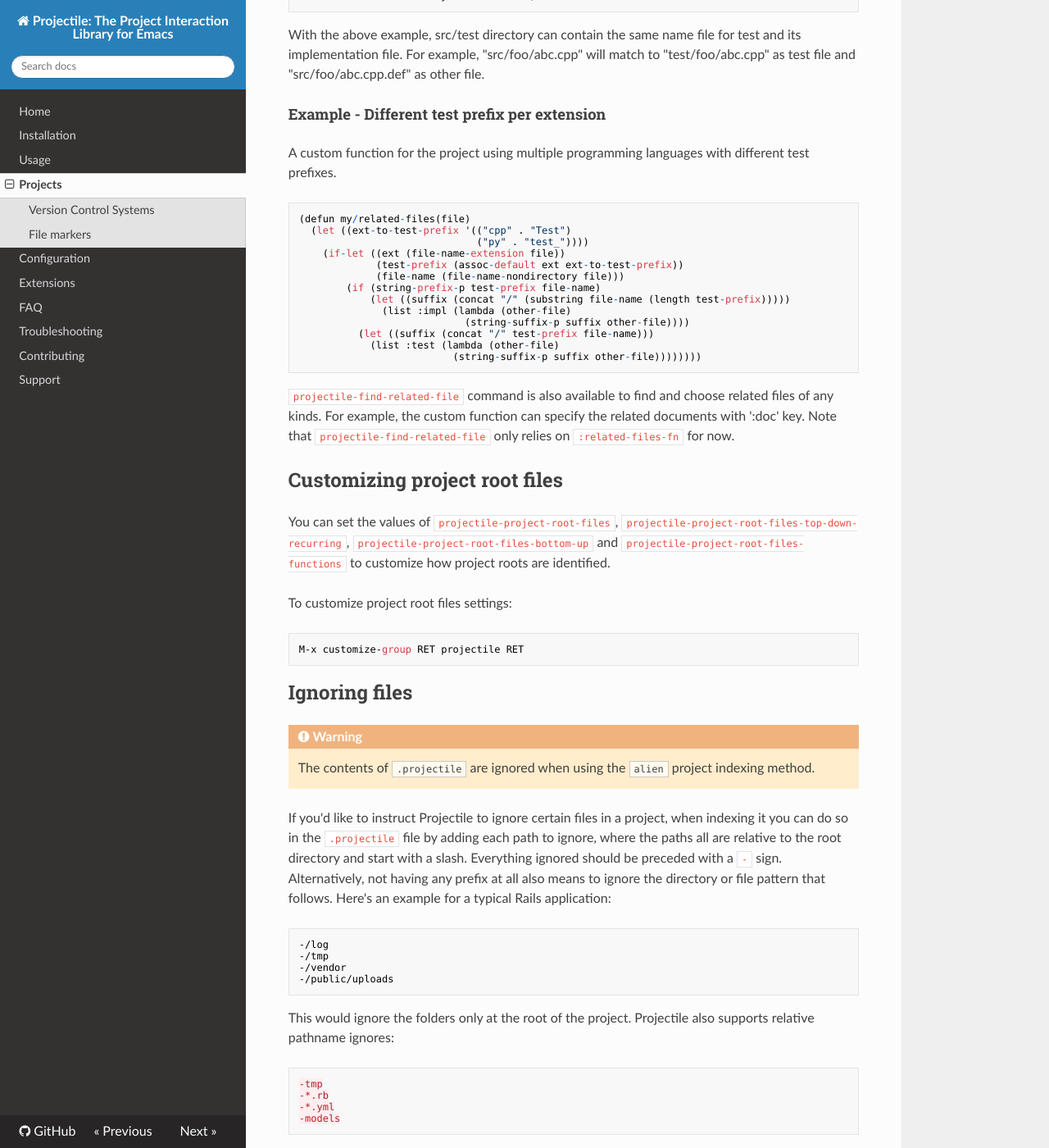
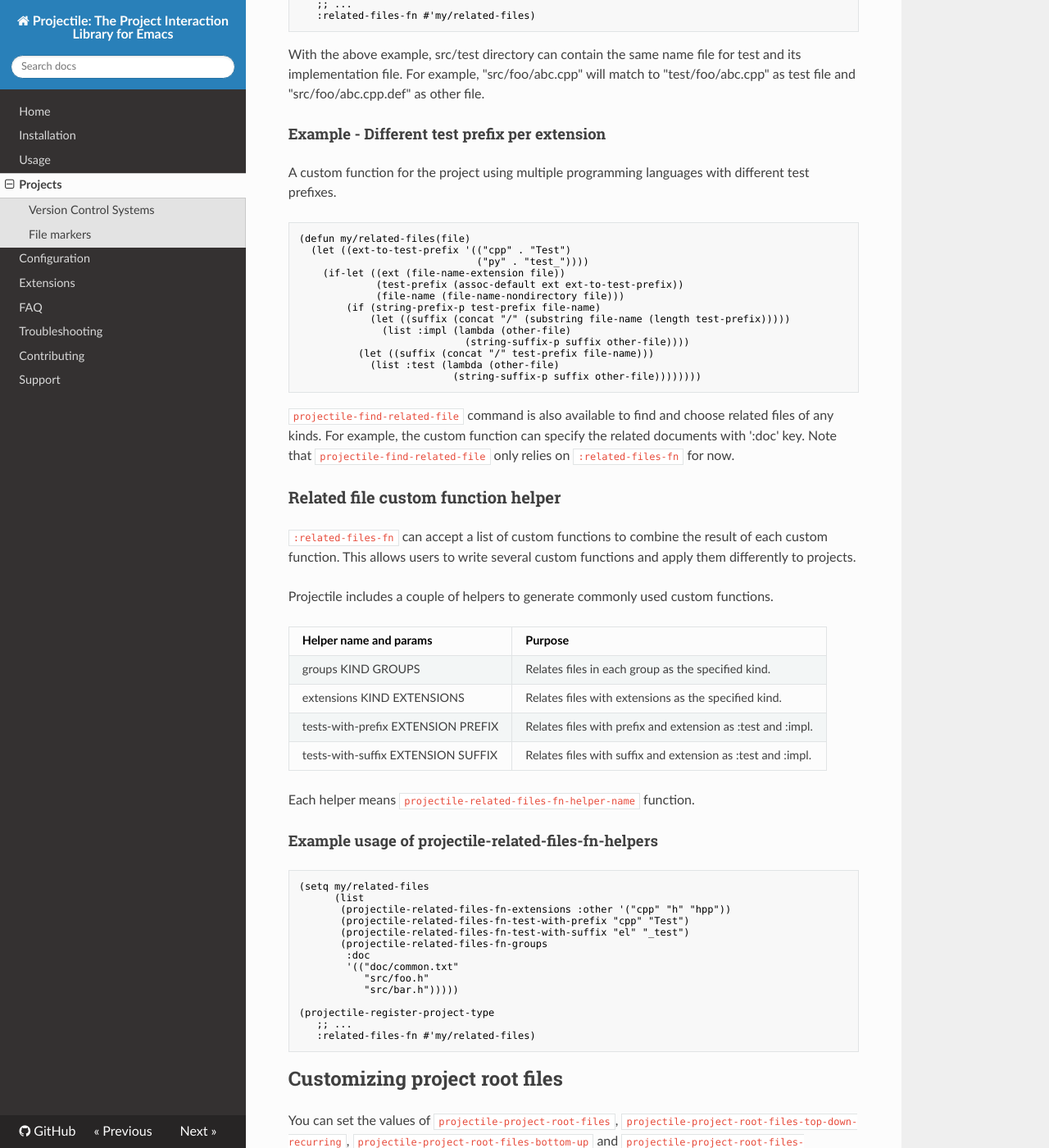
Before and after one commit to bbatsov/projectile, an MkDocs documentation site: the page built from doc/projects.md, in a window 1280 px wide and 1400 px high, scrolled down 4458 px. Shown: the whole window at 82% size. Built offline with MkDocs 1.6.1, drawn with Linux system fonts in a browser that asks for light colours; nearby versions of some CDN libraries; old or Windows-style settings are respelled for this version of MkDocs; some of the changed text lies outside the part shown.

Commit message:
Add :related-files-fn custom function helpers (#1401)

````diff
--- a/doc/projects.md
+++ b/doc/projects.md
@@ -141,9 +141,9 @@
 find other files based on the extension.
 
 For the full control of finding related files, `:related-files-fn` option with a
-custom function can be used. The custom function accepts the relative file name
-from the project root and it should return the related file information as plist
-with the following optional key/value pairs:
+custom function or a list of custom functions can be used. The custom function
+accepts the relative file name from the project root and it should return the
+related file information as plist with the following optional key/value pairs:
 
 | Key    | Value                                                         | Command applicable                                                              |
 |--------|---------------------------------------------------------------|---------------------------------------------------------------------------------|
@@ -192,7 +192,7 @@
 
 #### Example - Different test prefix per extension
 A custom function for the project using multiple programming languages with different test prefixes.
-```
+```el
 (defun my/related-files(file)
   (let ((ext-to-test-prefix '(("cpp" . "Test")
                               ("py" . "test_"))))
@@ -213,6 +213,40 @@
 related documents with ':doc' key. Note that `projectile-find-related-file` only
 relies on `:related-files-fn` for now.
 
+### Related file custom function helper
+
+`:related-files-fn` can accept a list of custom functions to combine the result
+of each custom function. This allows users to write several custom functions
+and apply them differently to projects.
+
+Projectile includes a couple of helpers to generate commonly used custom functions.
+
+| Helper name and params             | Purpose                                                     |
+|------------------------------------|-------------------------------------------------------------|
+| groups KIND GROUPS                 | Relates files in each group as the specified kind.          |
+| extensions KIND EXTENSIONS         | Relates files with extensions as the specified kind.        |
+| tests-with-prefix EXTENSION PREFIX | Relates files with prefix and extension as :test and :impl. |
+| tests-with-suffix EXTENSION SUFFIX | Relates files with suffix and extension as :test and :impl. |
+
+Each helper means `projectile-related-files-fn-helper-name` function.
+
+#### Example usage of projectile-related-files-fn-helpers
+```el
+(setq my/related-files
+      (list
+       (projectile-related-files-fn-extensions :other '("cpp" "h" "hpp"))
+       (projectile-related-files-fn-test-with-prefix "cpp" "Test")
+       (projectile-related-files-fn-test-with-suffix "el" "_test")
+       (projectile-related-files-fn-groups
+        :doc
+        '(("doc/common.txt"
+           "src/foo.h"
+           "src/bar.h")))))
+
+(projectile-register-project-type
+   ;; ...
+   :related-files-fn #'my/related-files)
+```
 
 ## Customizing project root files
 
````
Also changed, not shown: CHANGELOG.md (+1 -0 lines), 2 other files.
